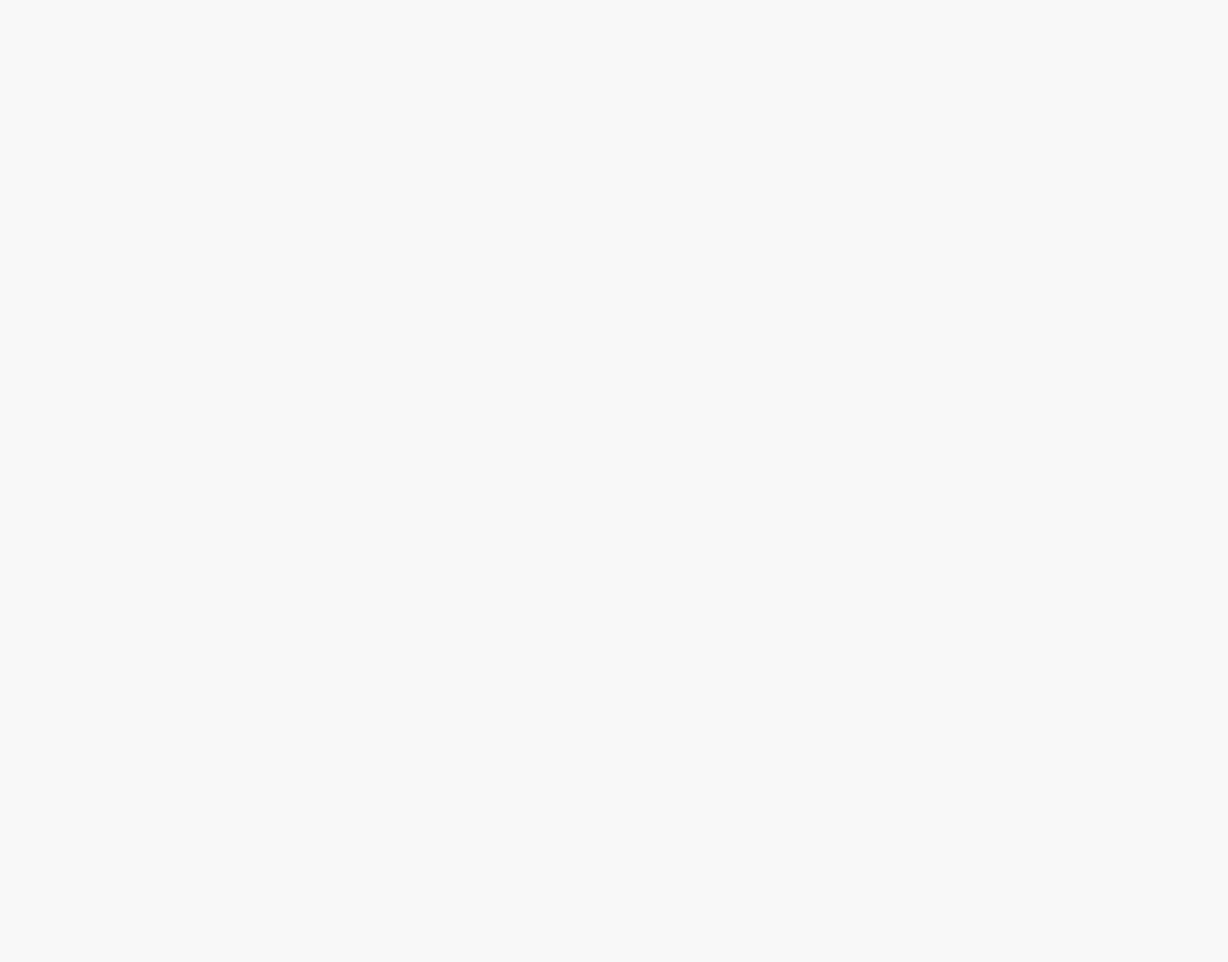
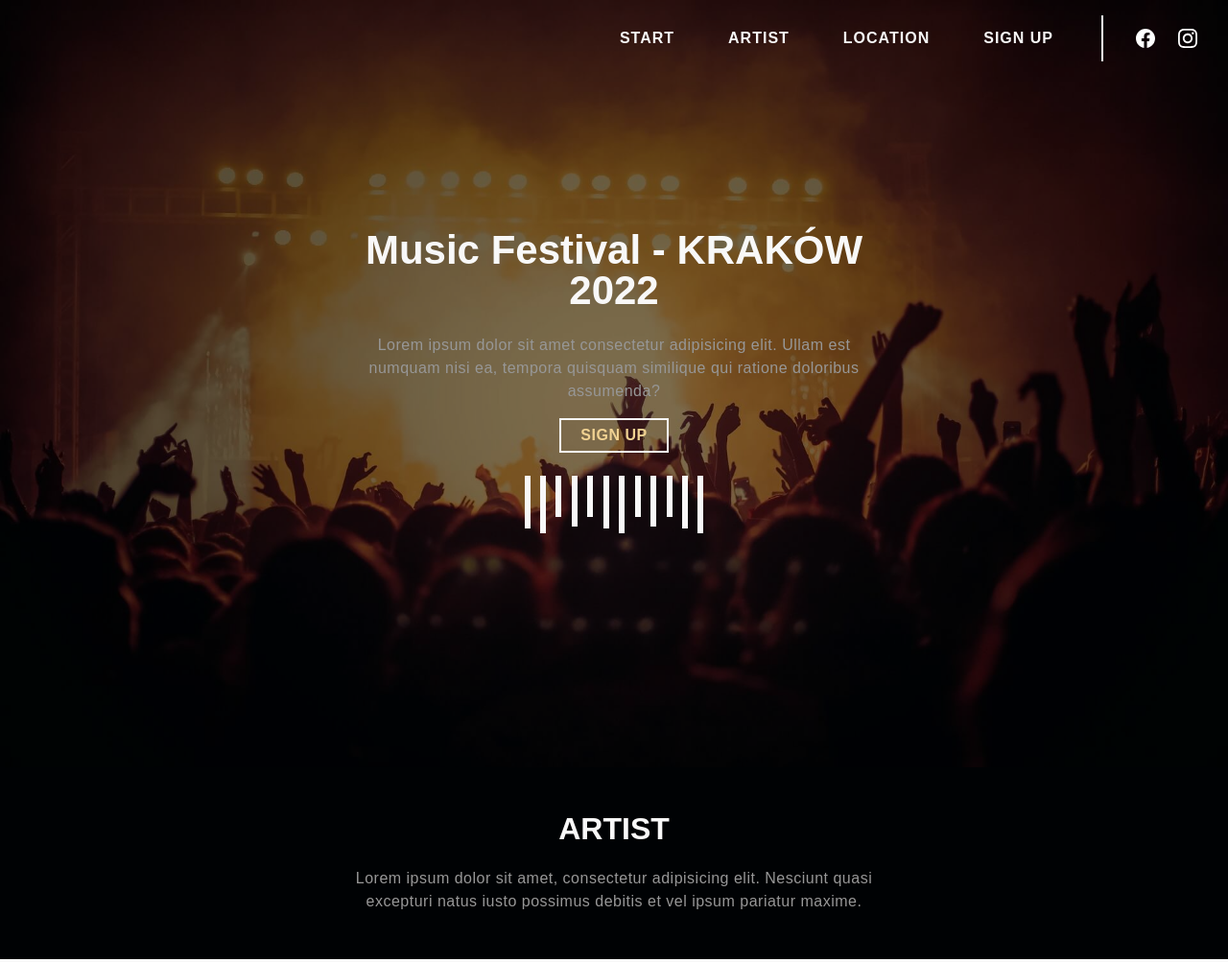
Before and after one commit to Geniecko/music_festival, a website built with webpack: page src/Templates/index.html in a window 1280 px wide. Shown: the top 1003 px of the page at 96% size. Before the commit the page ends 800 px from the top, so only its background shows below. Built offline with nearby package versions, Linux system fonts and the light colour scheme; files whose address does not match are found by name; a web font is replaced by a local one.

Commit message:
Create and styles section header, create equalizer component, create section artists and add basic styles

```diff
--- a/src/Sass/Base/_base.scss
+++ b/src/Sass/Base/_base.scss
@@ -1,3 +1,7 @@
+* {
+    box-sizing: border-box;
+}
+
 html {
     font-size: 62.5%;
 }
@@ -7,4 +11,38 @@ body {
     font-size: 1.6rem;
     font-family: $primary-font, sans-serif;
     font-weight: fontWeight('light');
+    min-height: 2000px;
 }
+
+.container {
+    margin-left: auto;
+    margin-right: auto;
+    padding-left: 16px;
+    padding-right: 16px;
+    width: 100%;
+    max-width: 1400px;
+
+    @include media-up('md') {
+        padding-left: 24px;
+        padding-right: 24px;
+    }
+
+    @include media-up('xl') {
+        padding-left: 32px;
+        padding-right: 32px;
+    }
+}
+
+a {
+    text-decoration: none;
+    color: $font-dark-color;
+
+    &.link {
+        text-decoration: underline;
+        text-underline-offset: 2px;
+
+        &:hover {
+            color: $primary-color;
+        }
+    }
+}
--- a/src/Sass/Base/_reset.scss
+++ b/src/Sass/Base/_reset.scss
@@ -122,6 +122,11 @@ q {
     quotes: none;
 }
 
+img{
+    display: block;
+    width: 100%;
+}
+
 blockquote {
 
     &:before,
--- /dev/null
+++ b/src/Sass/Components/_equalizer.scss
@@ -0,0 +1,155 @@
+$equalizer-height: 60px;
+
+.equalizer {
+    &__item {
+        display: inline-block;
+        background: transparent;
+        width: 6px;
+        margin-right: 6px;
+        transition: .5s;
+        animation: equalize 4s 0s infinite;
+        animation-timing-function: linear;
+        vertical-align: top;
+        background-color: $white;
+
+
+        &:nth-child(5n+1) {
+            height: $equalizer-height - 25px;
+            transition: 0.5s;
+            animation-delay: -1.9s;
+        }
+
+        &:nth-child(5n+2) {
+            height: $equalizer-height;
+            animation-delay: -2.9s;
+        }
+
+        &:nth-child(5n+3) {
+            height: $equalizer-height - 35px;
+            animation-delay: -3.9s;
+            transition: 0.5s;
+        }
+
+        &:nth-child(5n+4) {
+            height: $equalizer-height - 10px;
+            animation-delay: -1.5s;
+        }
+
+        &:nth-child(5n+5) {
+            height: $equalizer-height - 12px;
+            animation-delay: -3.9s;
+        }
+
+        &:last-child{
+            margin-right: 0;
+        }
+    }
+}
+
+
+
+@keyframes equalize {
+    0% {
+        height: $equalizer-height;
+    }
+
+    4% {
+        height: $equalizer-height - 8px;
+    }
+
+    8% {
+        height: $equalizer-height - 10px;
+    }
+
+    12% {
+        height: $equalizer-height - 20px;
+    }
+
+    16% {
+        height: $equalizer-height - 30px;
+    }
+
+    20% {
+        height: $equalizer-height - 20px;
+    }
+
+    24% {
+        height: $equalizer-height - 15px;
+    }
+
+    28% {
+        height: $equalizer-height - 50px;
+    }
+
+    32% {
+        height: $equalizer-height - 15px;
+    }
+
+    36% {
+        height: $equalizer-height;
+    }
+
+    40% {
+        height: $equalizer-height - 35px;
+    }
+
+    44% {
+        height: $equalizer-height - 20px;
+    }
+
+    48% {
+        height: $equalizer-height;
+    }
+
+    52% {
+        height: $equalizer-height - 30px;
+    }
+
+    56% {
+        height: $equalizer-height - 50px;
+    }
+
+    60% {
+        height: $equalizer-height - 20px;
+    }
+
+    64% {
+        height: $equalizer-height;
+    }
+
+    68% {
+        height: $equalizer-height - 30px;
+    }
+
+    72% {
+        height: $equalizer-height;
+    }
+
+    76% {
+        height: $equalizer-height - 40px;
+    }
+
+    80% {
+        height: $equalizer-height;
+    }
+
+    84% {
+        height: $equalizer-height - 15px;
+    }
+
+    88% {
+        height: $equalizer-height;
+    }
+
+    92% {
+        height: $equalizer-height - 40px;
+    }
+
+    96% {
+        height: $equalizer-height;
+    }
+
+    100% {
+        height: $equalizer-height;
+    }
+}
--- /dev/null
+++ b/src/Sass/Layout/_artists.scss
@@ -0,0 +1,13 @@
+.section-artists{
+    background-color: $secondary-color;
+    padding-top: $section-space;
+    padding-bottom: $section-space;
+}
+
+.artists{
+    &__header{
+        margin: 0 auto;
+        max-width: 600px;
+        text-align: center;
+    }
+}
--- a/src/Sass/Layout/_header.scss
+++ b/src/Sass/Layout/_header.scss
@@ -0,0 +1,46 @@
+.header{
+    position: relative;
+    width: 100%;
+    min-height: 100vh;
+
+    &__image-wrapper{
+        position: absolute;
+        left: 0;
+        top: 0;
+        width: 100%;
+        height: 100%;
+        overflow: hidden;
+        z-index: 1;
+
+        img{
+            width: 100%;
+            height: 100%;
+            object-fit: cover;
+            object-position: top;
+        }
+    }
+
+    &__image-overlay{
+        z-index: 2;
+        position: absolute;
+        left: 0;
+        top: 0;
+        width: 100%;
+        height: 100%;
+        background: rgba(#000, 0.5);
+    }
+
+    &__content{
+        z-index: 3;
+        position: absolute;
+        max-width: 600px;
+        top: 30%;
+        left: 50%;
+        transform: translateX(-50%);
+        text-align: center;
+    }
+
+    &__equalizer{
+        margin-top: 24px;
+    }
+}
--- a/src/Sass/Layout/_navigation.scss
+++ b/src/Sass/Layout/_navigation.scss
@@ -0,0 +1,107 @@
+.navigation {
+    width: 100%;
+    z-index: 99;
+    position: fixed;
+
+    &__wrapper{
+        display: flex;
+        justify-content: flex-end;
+        height: 100%;
+        min-height: 60px;
+        padding-top: 16px;
+        padding-bottom: 16px;
+
+        @include media-up('lg') {
+            min-height: 80px;
+        }
+    }
+
+    &__list {
+        @extend %reset-list-styles;
+        display: flex;
+        align-items: center;
+        gap: 24px;
+    }
+
+    &__link {
+        letter-spacing: 1px;
+        color: $font-light-color;
+        font-weight: fontWeight('bold');
+        font-size: 1.6rem;
+        position: relative;
+
+        span {
+            display: block;
+            padding: 10px 16px;
+        }
+
+        &::before,
+        &::after {
+            content: "";
+            width: 0;
+            height: 1px;
+            position: absolute;
+            transition: all 0.2s linear;
+            background: $white;
+        }
+
+        span::before,
+        span::after {
+            content: "";
+            width: 1px;
+            height: 0;
+            position: absolute;
+            transition: all 0.15s linear;
+            background: $white;
+        }
+
+        &:hover::before,
+        &:hover::after {
+            width: 100%;
+        }
+
+        &:hover span::before,
+        &:hover span::after {
+            height: 100%;
+        }
+
+        &::after {
+            right: 0;
+            bottom: 0;
+            transition-duration: 0.3s;
+        }
+
+        & span::after {
+            right: 0;
+            bottom: 0;
+            transition-duration: 0.3s;
+        }
+
+        &::before {
+            left: 0;
+            top: 0;
+            transition-duration: 0.3s;
+        }
+
+        & span::before {
+            left: 0;
+            top: 0;
+            transition-duration: 0.3s;
+        }
+    }
+
+    &__social-wrapper{
+        border-left: 2px solid $white;
+        margin-left: 34px;
+        padding-left: 34px;
+        display: flex;
+        gap: 24px;
+        align-items: center;
+
+        img{
+            filter: brightness(0) invert(1);
+            width: 20px;
+            height: 20px;
+        }
+    }
+}
--- a/src/Sass/Utilities/_variables.scss
+++ b/src/Sass/Utilities/_variables.scss
@@ -2,15 +2,15 @@ $primary-color: #F1D292;
 $secondary-color: #000204;
 $white: #f8f8f8;
 $font-light-color: $white;
-$font-gray-color: #808081;
+$font-gray-color: #979797;
 $font-dark-color: $secondary-color;
 $page-color: $white;
 
-
 $primary-font: 'Sunflower';
 
+$max-width: 1400px;
 
-$max-width: 1400px;
+$section-space: 48px;
 
 $breakpoints: (
     sm: 576px,
--- a/src/Sass/index.scss
+++ b/src/Sass/index.scss
@@ -12,7 +12,9 @@
 
 @import './Components/buttons';
 @import './Components/inputs';
+@import './Components/equalizer';
 
 @import './Layout/navigation';
 @import './Layout/header';
 @import './Layout/footer';
+@import './Layout/artists';
--- a/src/Templates/index.html
+++ b/src/Templates/index.html
@@ -1,12 +1,66 @@
 <!DOCTYPE html>
 <html lang="en">
+
 <head>
     <meta charset="UTF-8">
     <meta http-equiv="X-UA-Compatible" content="IE=edge">
     <meta name="viewport" content="width=device-width, initial-scale=1.0">
     <title>Music Festival</title>
 </head>
+
 <body>
+    <header class="header">
+        <div class="header__image-wrapper">
+            <img src="Assets/Images/header_image.jpg" alt="Music Festival">
+            <div class="header__image-overlay"></div>
+        </div>
+        <nav class="navigation">
+            <div class="navigation__wrapper container">
+                <ul class="navigation__list">
+                    <li class="navigation__item"><a class="navigation__link" href="#top"><span>START</span></a></li>
+                    <li class="navigation__item"><a class="navigation__link" href="#top"><span>ARTIST</span></a></li>
+                    <li class="navigation__item"><a class="navigation__link" href="#top"><span>LOCATION</span></a></li>
+                    <li class="navigation__item"><a class="navigation__link" href="#top"><span>SIGN UP</span></a></li>
+                </ul>
+                <div class="navigation__social-wrapper">
+                    <a href="https://www.facebook.com/"><img src="Assets/Icons/facebook.svg" alt="Facebook"></a>
+                    <a href="https://www.instagram.com/"> <img src="Assets/Icons/instagram.svg" alt="Instagram"></a>
+                </div>
+            </div>
+        </nav>
+        <div class="header__content container">
+            <h1 class="headline-light">Music Festival - KRAKÓW 2022</h1>
+            <p class="paragraph-gray">Lorem ipsum dolor sit amet consectetur adipisicing elit. Ullam est numquam nisi
+                ea, tempora quisquam similique qui ratione doloribus assumenda?</p>
+            <button class="button button--primary">SIGN UP</button>
+            <div class="header__equalizer equalizer">
+                <span class="equalizer__item"></span>
+                <span class="equalizer__item"></span>
+                <span class="equalizer__item"></span>
+                <span class="equalizer__item"></span>
+                <span class="equalizer__item"></span>
+                <span class="equalizer__item"></span>
+                <span class="equalizer__item"></span>
+                <span class="equalizer__item"></span>
+                <span class="equalizer__item"></span>
+                <span class="equalizer__item"></span>
+                <span class="equalizer__item"></span>
+                <span class="equalizer__item"></span>
+            </div>
+        </div>
+    </header>
+    <section class="section-artists">
+        <div class="container artists">
+            <div class="artists__header">
+                <h2 class="headline-light">ARTIST</h2>
+                <p class="paragraph-gray">Lorem ipsum dolor sit amet, consectetur adipisicing elit. Nesciunt quasi
+                    excepturi natus iusto possimus debitis et vel ipsum pariatur maxime.</p>
+            </div>
+            <div class="artists__list">
 
+            </div>
+        </div>
+    </section>
 </body>
+
 </html>
--- a/src/index.js
+++ b/src/index.js
@@ -1 +1,2 @@
 import './Sass/index.scss';
+import './JavaScript/main';
```
Also changed, not shown: src/JavaScript/main.js (added).
